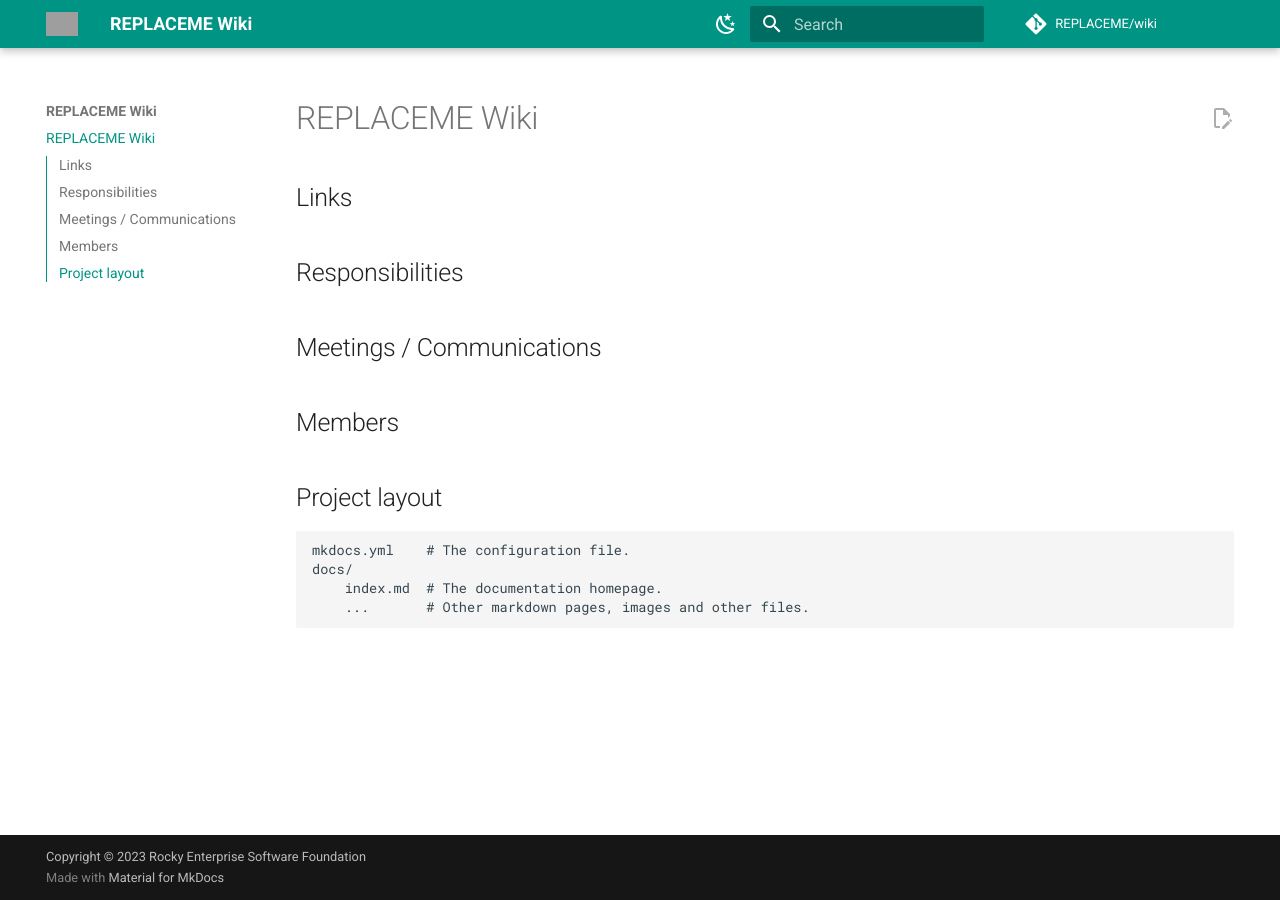
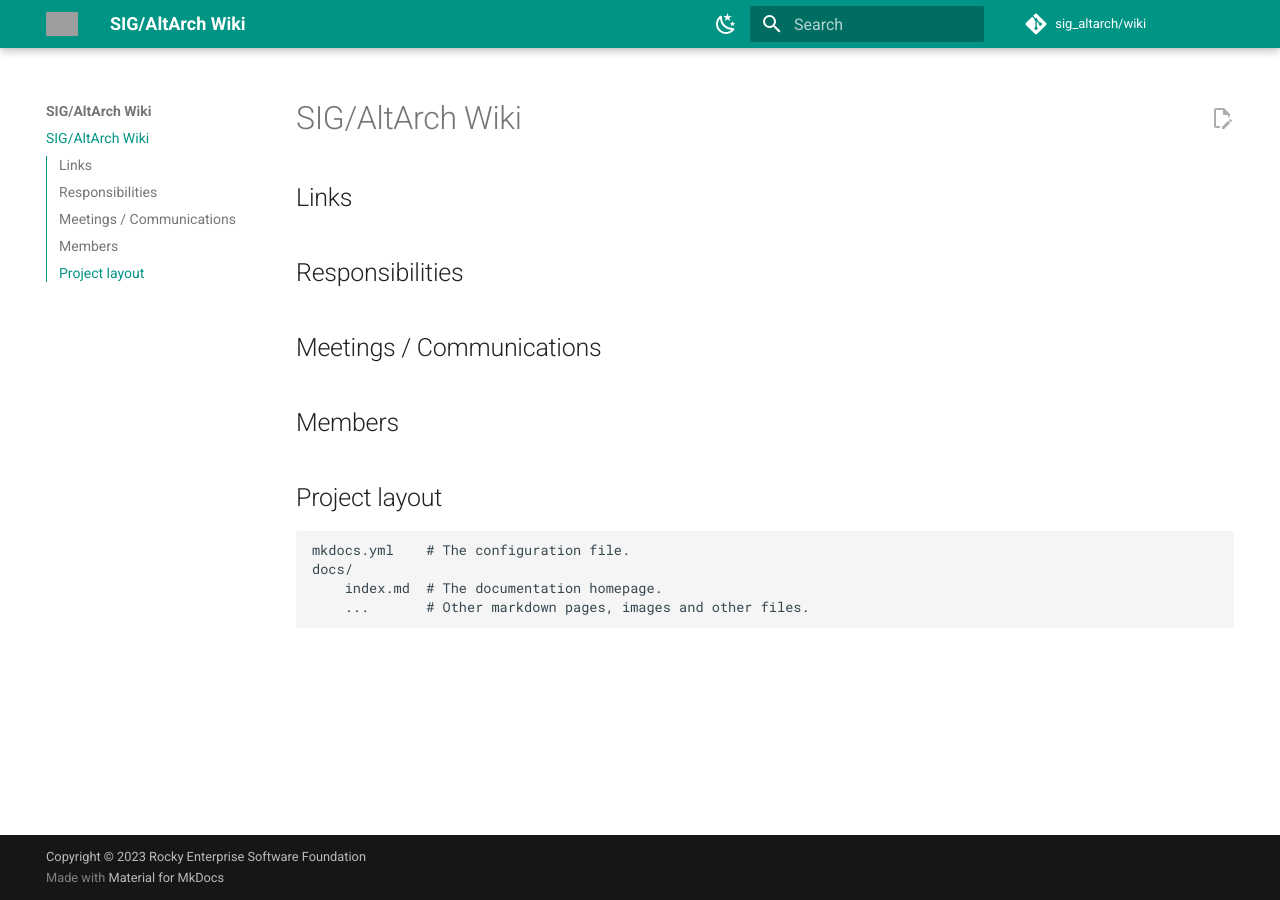
Before and after one commit to rocky-linux/sig-altarch-wiki, an MkDocs documentation site: the page built from docs/index.md, in a window 1280 px wide. Built offline with MkDocs 1.6.1 and Material for MkDocs 9.7.7, drawn with Linux system fonts in a browser that asks for light colours; grey boxes are pictures that could not be loaded.

Commit message:
change replaceme

```diff
--- a/docs/index.md
+++ b/docs/index.md
@@ -1,4 +1,4 @@
-# REPLACEME Wiki
+# SIG/AltArch Wiki
 
 ## Links
 
--- a/mkdocs.yml
+++ b/mkdocs.yml
@@ -1,13 +1,13 @@
 ---
 # Project information
-site_name: REPLACEME Wiki
-site_url: https://REPLACEME.rocky.page
+site_name: SIG/AltArch Wiki
+site_url: https://sig-altarch.rocky.page
 site_description: >-
-  REPLACEME
+  SIG/AltArch Wiki and Documentation
 
 # Repository
-repo_url: https://git.resf.org/REPLACEME/wiki
-repo_name: REPLACEME/wiki
+repo_url: https://git.resf.org/sig_altarch/wiki
+repo_name: sig_altarch/wiki
 edit_uri: _edit/main/docs/
 
 # Copyright
```
Also changed, not shown: README.md (+2 -2 lines), 1 other file.
